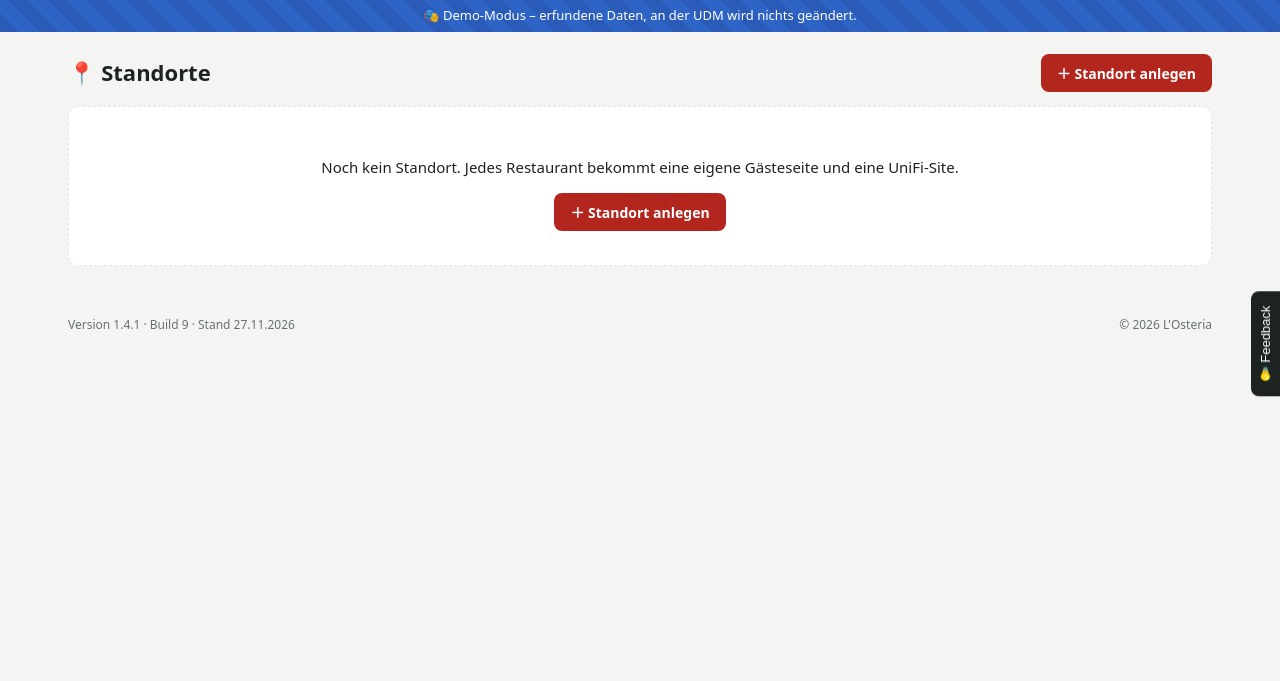
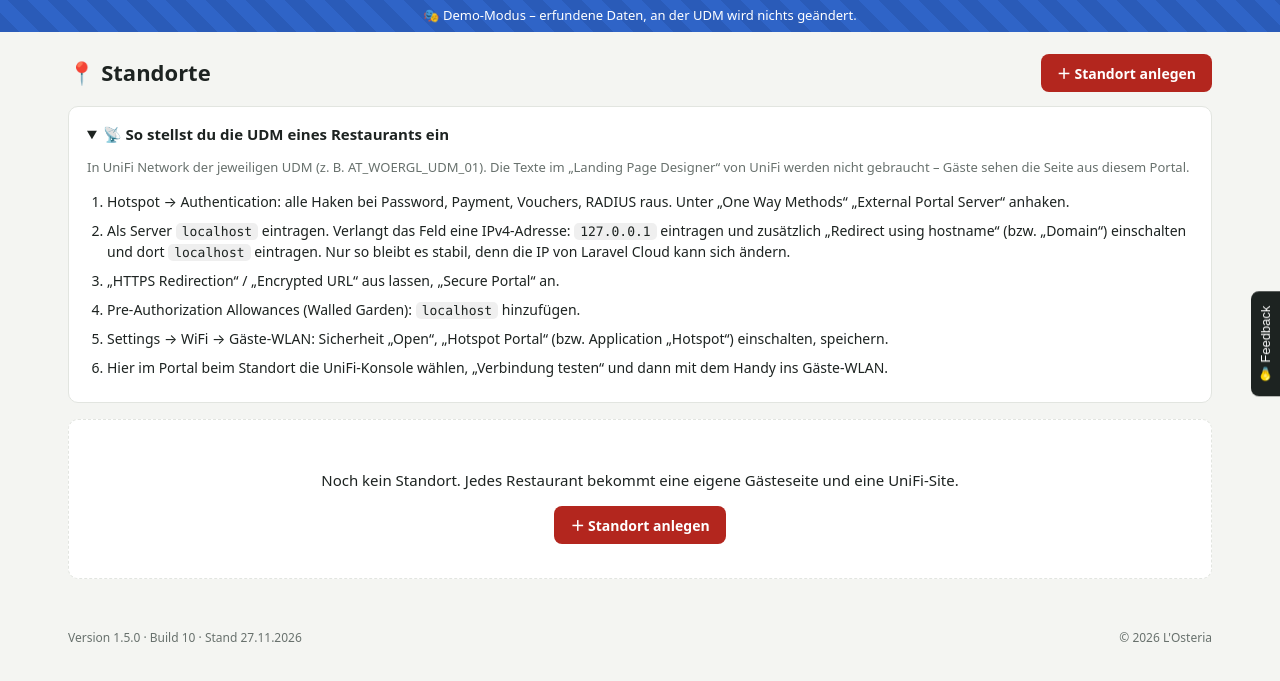
Before and after one commit to mschneider84/losteria-guestwifi, a Laravel app: page /admin/standorte in a window 1280 px wide. Shown: the part 56-737 px from the top of the page. Run offline with Laravel 12, Linux system fonts and the light colour scheme; the visitor is signed in with stand-in values (Sample User, id 1); data comes from the database, SQL or seed files in the repository; data that the repository does not hold is empty.

Commit message:
Standorte: Anleitung für die UDM-Einrichtung mit Portal-Adresse und IP (1.5.0 · Build 10)

```diff
--- a/config/changelog.php
+++ b/config/changelog.php
@@ -2,6 +2,9 @@
 
 // Oberster Eintrag = aktuelle Version (App\Support\Version). Neueste zuerst.
 return [
+    ['version' => '1.5.0', 'build' => 10, 'date' => '2026-11-27 08:20', 'type' => 'new', 'area' => 'Standorte', 'audience' => 'admin', 'source' => null, 'module' => 'unifi',
+        'text' => 'Unter Standorte steht jetzt eine Schritt-für-Schritt-Anleitung für die UDM jedes Restaurants – mit der Portal-Adresse und der aktuellen IP zum Abschreiben.',
+        'text_en' => 'Locations now shows a step-by-step guide for each restaurant’s UDM – with the portal address and current IP to copy.'],
     ['version' => '1.4.1', 'build' => 9, 'date' => '2026-11-27 08:06', 'type' => 'fix', 'area' => 'UniFi', 'audience' => 'admin', 'source' => null, 'module' => 'unifi',
         'text' => 'Bei „keine Berechtigung für diese Konsole“ steht jetzt die richtige Ursache: Der API-Schlüssel braucht neben „Site Manager“ auch den Bereich „UniFi-Anwendungen“ (Network) mit den Sites der Restaurants.',
         'text_en' => 'A “no permission for this console” error now names the real cause: besides “Site Manager” the API key needs the “UniFi applications” (Network) scope with the restaurants’ sites.'],
--- a/public/css/admin.css
+++ b/public/css/admin.css
@@ -140,3 +140,4 @@ h3.sub { font-size: 13px; color: var(--muted); font-weight: 600; margin: 16px 0
 .tablewrap { overflow-x: auto; }
 .flash.info { background: color-mix(in srgb, var(--info) 12%, var(--panel)); color: var(--info); }
 [hidden] { display: none !important; }
+.udm-guide summary { cursor: pointer; } .steps { padding-left: 20px; margin: 8px 0 0; } .steps li { margin-bottom: 8px; font-size: 14px; }
--- a/resources/views/admin/locations/index.blade.php
+++ b/resources/views/admin/locations/index.blade.php
@@ -5,6 +5,23 @@
     <h1>📍 {{ __('Standorte') }}</h1>
     <a href="{{ route('admin.locations.create') }}" class="btn">＋ {{ __('Standort anlegen') }}</a>
 </div>
+@php
+    $portalHost = request()->getHost();
+    $portalIp = \Illuminate\Support\Facades\Cache::remember('portal.ip.'.$portalHost, 3600, fn () => (($ip = gethostbyname($portalHost)) !== $portalHost) ? $ip : null);
+@endphp
+<details class="panel udm-guide" @if($locations->isEmpty()) open @endif>
+    <summary><strong>📡 {{ __('So stellst du die UDM eines Restaurants ein') }}</strong></summary>
+    <p class="muted small">{{ __('In UniFi Network der jeweiligen UDM (z. B. AT_WOERGL_UDM_01). Die Texte im „Landing Page Designer“ von UniFi werden nicht gebraucht – Gäste sehen die Seite aus diesem Portal.') }}</p>
+    <ol class="steps">
+        <li>{{ __('Hotspot → Authentication: alle Haken bei Password, Payment, Vouchers, RADIUS raus. Unter „One Way Methods“ „External Portal Server“ anhaken.') }}</li>
+        <li>{{ __('Als Server') }} <code>{{ $portalHost }}</code> {{ __('eintragen. Verlangt das Feld eine IPv4-Adresse:') }} <code>{{ $portalIp ?? '–' }}</code> {{ __('eintragen und zusätzlich „Redirect using hostname“ (bzw. „Domain“) einschalten und dort') }} <code>{{ $portalHost }}</code> {{ __('eintragen. Nur so bleibt es stabil, denn die IP von Laravel Cloud kann sich ändern.') }}</li>
+        <li>{{ __('„HTTPS Redirection“ / „Encrypted URL“ aus lassen, „Secure Portal“ an.') }}</li>
+        <li>{{ __('Pre-Authorization Allowances (Walled Garden):') }} <code>{{ $portalHost }}</code> {{ __('hinzufügen.') }}</li>
+        <li>{{ __('Settings → WiFi → Gäste-WLAN: Sicherheit „Open“, „Hotspot Portal“ (bzw. Application „Hotspot“) einschalten, speichern.') }}</li>
+        <li>{{ __('Hier im Portal beim Standort die UniFi-Konsole wählen, „Verbindung testen“ und dann mit dem Handy ins Gäste-WLAN.') }}</li>
+    </ol>
+</details>
+
 @if($locations->isEmpty())
     <div class="empty"><p>{{ __('Noch kein Standort. Jedes Restaurant bekommt eine eigene Gästeseite und eine UniFi-Site.') }}</p>
         <a href="{{ route('admin.locations.create') }}" class="btn">＋ {{ __('Standort anlegen') }}</a></div>
```
